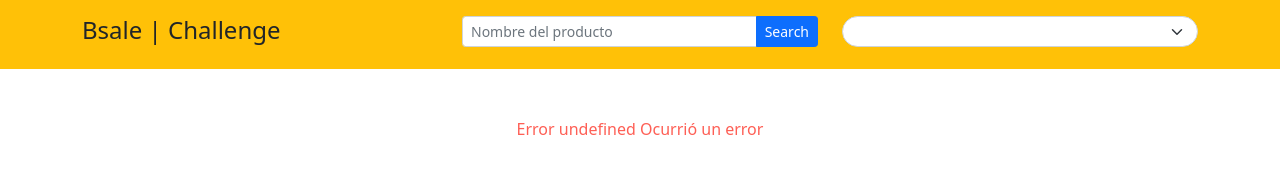
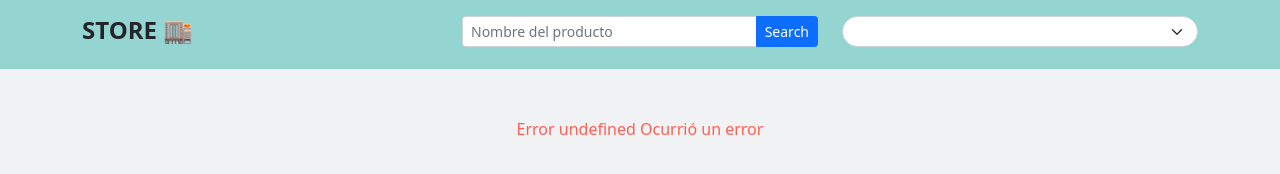
Before and after one commit to marccmartian/bsale-challenge-front, a plain HTML site: page index.html in a window 1280 px wide. Drawn offline with nearby package versions, Linux system fonts and the light colour scheme; no server answers.

Commit message:
favicon & store name added

```diff
--- a/css/styles.css
+++ b/css/styles.css
@@ -1,8 +1,17 @@
+body {
+  background-color: #f1f2f3;
+}
+
 header {
   position: sticky;
   top: 0;
   left: 0;
   z-index: 100;
+  background-color: #94d5d1;
+}
+
+h4 {
+  font-weight: bold;
 }
 
 .navigation-wrapper {
--- a/index.html
+++ b/index.html
@@ -3,6 +3,7 @@
   <head>
     <meta charset="UTF-8" />
     <meta http-equiv="X-UA-Compatible" content="IE=edge" />
+    <link rel="icon" type="image/svg+xml" href="/images/favicon.png" />
     <meta name="viewport" content="width=device-width, initial-scale=1.0" />
     <link
       href="https://cdn.jsdelivr.net/npm/bootstrap@5.1.3/dist/css/bootstrap.min.css"
@@ -11,14 +12,14 @@
       crossorigin="anonymous"
     />
     <link rel="stylesheet" href="css/styles.css" />
-    <title>Bsale | Challenge</title>
+    <title>Marcc Store</title>
   </head>
   <body>
-    <header class="bg-warning pt-3 header">
+    <header class="pt-3 header">
       <div class="container">
         <div class="row pb-3 wrapper">
           <div class="col">
-            <h4>Bsale | Challenge</h4>
+            <h4>STORE 🏬</h4>
           </div>
           <div class="col">
             <form id="formulario">
```
Also changed, not shown: images/favicon.png (added).
